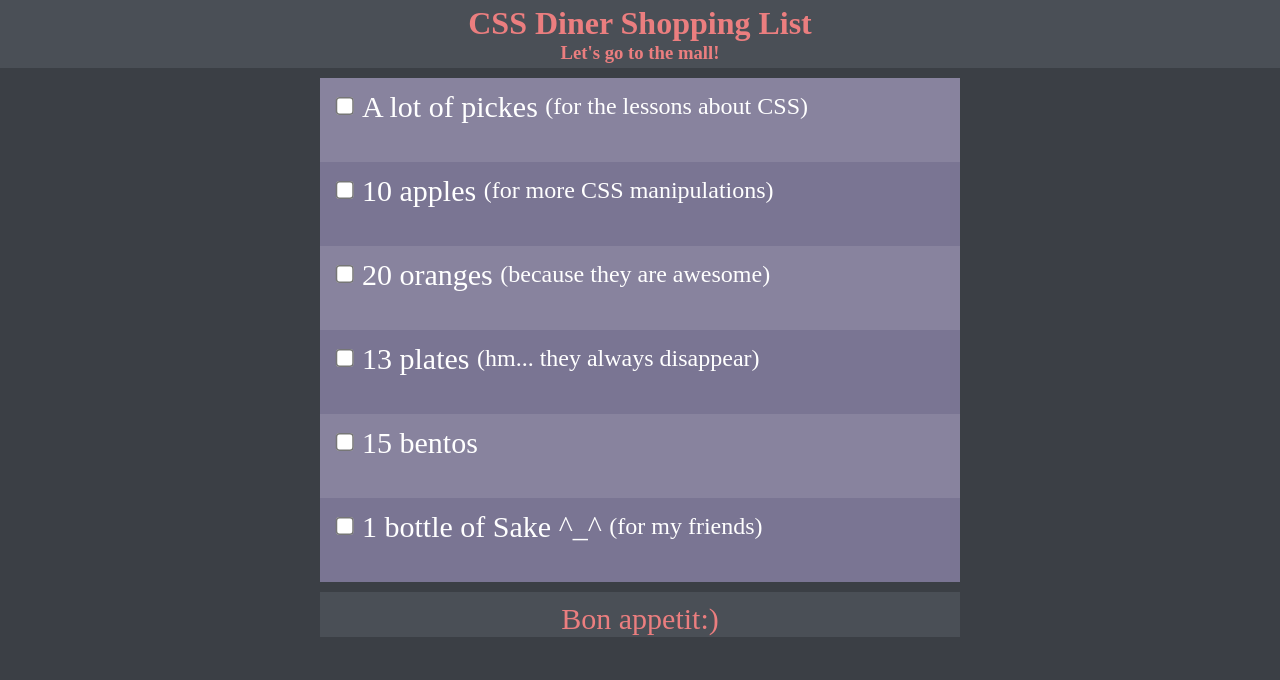
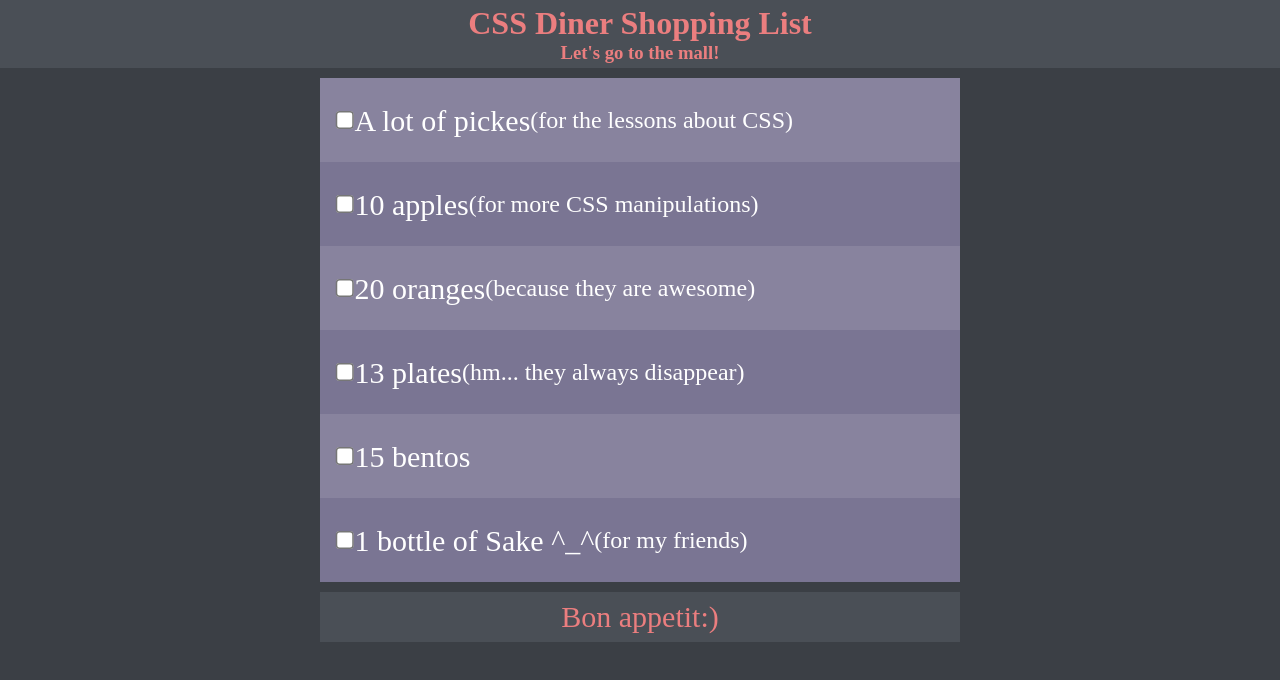
Before and after one commit to catsupreme/catsupreme.github.io, a plain HTML site: page css_dinner/index.html in a window 1280 px wide. Drawn offline with nearby package versions, Linux system fonts and the light colour scheme.

Commit message:
last commit

```diff
--- a/css_dinner/css/style.css
+++ b/css_dinner/css/style.css
@@ -27,17 +27,17 @@ h1.main-title {
 	border-right: none;
 	cursor: pointer;
 	line-height: 1.5;
-
+	vertical-align: middle;
 }
 .dinner_item {
-	display: block;
+	display: flex;
 	padding-left: 15px;
 	min-height: 80px;
+	vertical-align: middle;
+	align-items: center;
 }
-.dinner_item * {
-	vertical-align: middle;
 
-}
+
 
 form.order {
 
@@ -78,9 +78,10 @@ p {
 	color: #eb7e7f;
 	max-width: 1000px;
 	margin: 10px 0;
-	padding-top: 10px;
+	height: 50px;
 	border: 0;
 	width: 100%;
+	align-items: center;
 
 
 }
```
